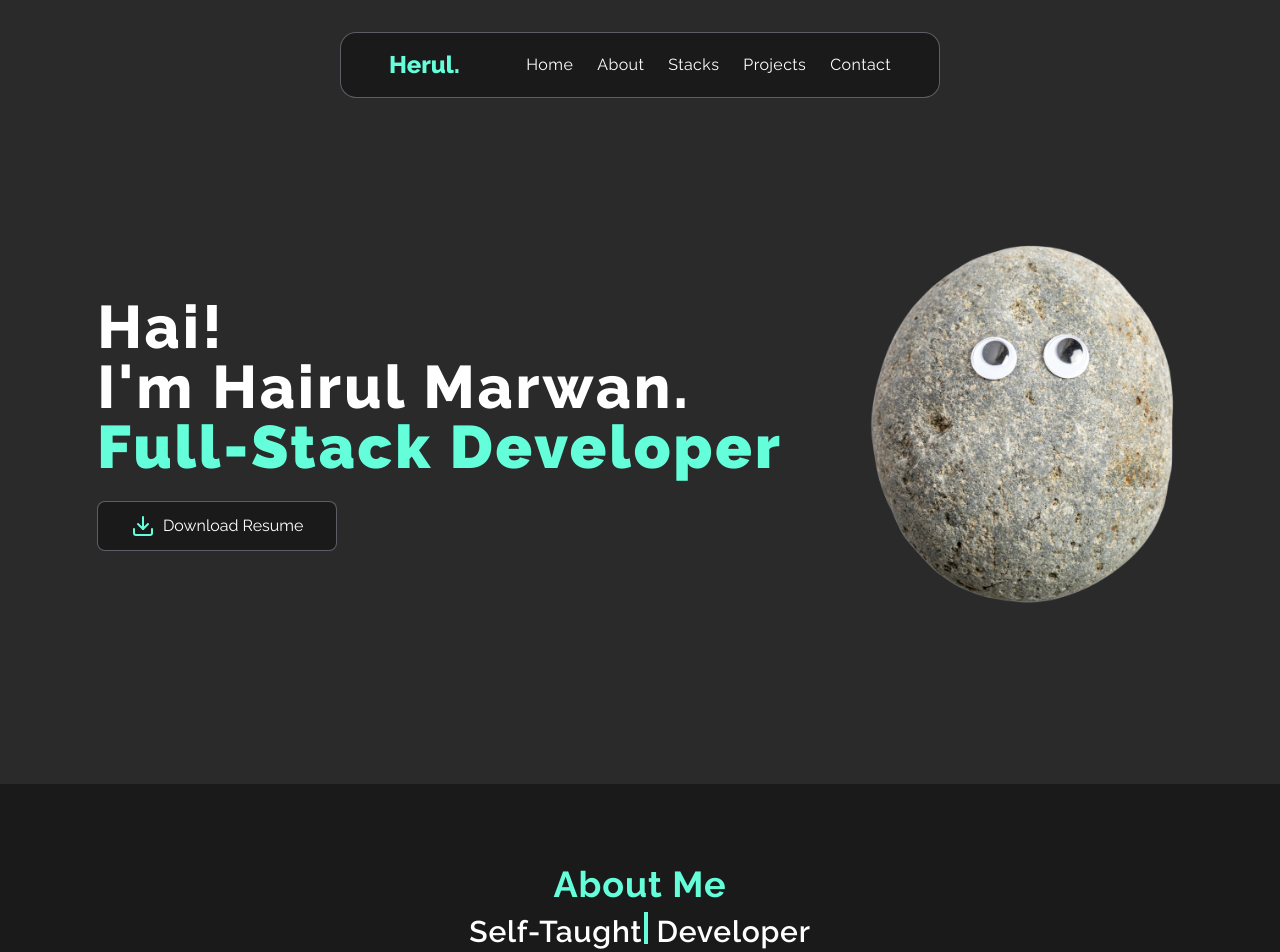
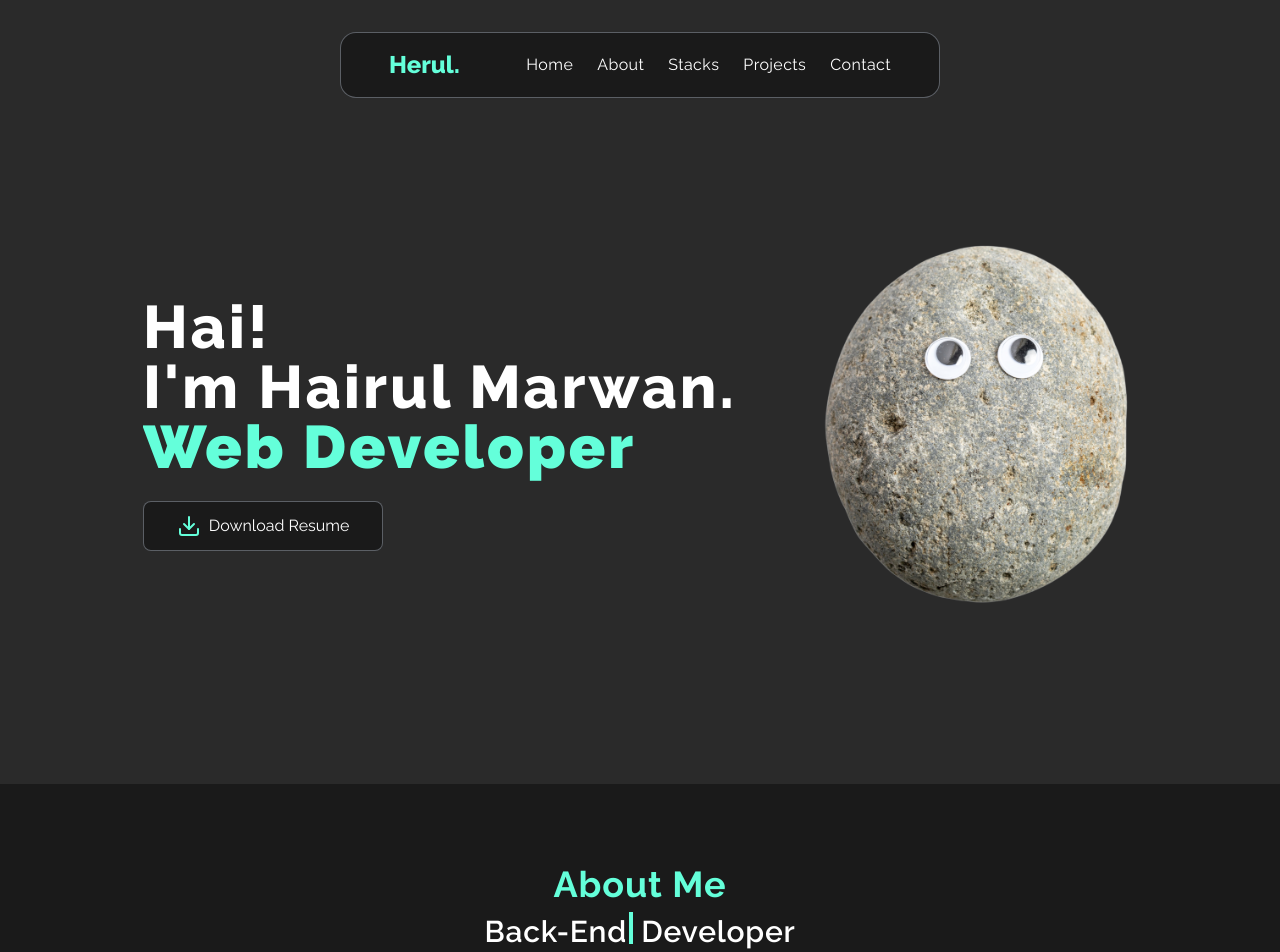
Before and after one commit to hrl6/my-portfolio, a Vue app: page /projects in a window 1280 px wide. Shown: the top 952 px of the page. Built offline with nearby package versions, Linux system fonts and the light colour scheme.

Commit message:
change title

```diff
--- a/src/components/About.vue
+++ b/src/components/About.vue
@@ -24,7 +24,7 @@
         <div v-slide-up>
           <div class="px-10">
             <p class="text-lg text-white mb-4">
-              Salam! I'm Hairul Marwan, a full-stack developer from Sabah, Malaysia with <b>a year of professional
+              Salam! I'm Hairul Marwan, a web developer from Sabah, Malaysia with <b>a year of professional
                 experience</b>. I specialize in creating seamless web applications, bringing together responsive
               frontend
               interfaces and robust backend solutions.
@@ -46,7 +46,7 @@ import AnimatedSection from './animations/AnimatedSection.vue';
 import AnimatedSectionUp from './animations/AnimatedSectionUp.vue';
 
 
-const title = ['Full-Stack', 'Self-Taught']
+const title = ['Front-End', 'Back-End', 'Self-Taught']
 const displayText = ref('')
 const isTyping = ref(true)
 const currentTitleIndex = ref(0)
--- a/src/components/Hero.vue
+++ b/src/components/Hero.vue
@@ -4,7 +4,7 @@
       <div>
         <h1 v-slide-in class="font-raleway text-5xl md:text-6xl font-extrabold tracking-wider">Hai!</h1>
         <h1 v-slide-in class="font-raleway text-5xl md:text-6xl font-extrabold tracking-wider">I'm Hairul Marwan.</h1>
-        <h1 v-slide-in class="font-raleway text-5xl md:text-6xl font-[900] tracking-wider text-primary">Full-Stack
+        <h1 v-slide-in class="font-raleway text-5xl md:text-6xl font-[900] tracking-wider text-primary">Web
           Developer</h1>
         <a href="https://drive.google.com/file/d/1yMoEi5pcELE71NAPnCZbmvLdl9YQWdPa/view?usp=sharing" target="_blank"
           class="flex justify-center gap-2 transition-all duration-200 ease-in group mt-6 px-6 py-3 bg-dark hover:bg-stone-900/60 hover:border-primary/50 border-[1px] hover:text-primary/90 border-gray-400/50 rounded-lg max-w-60 ">
```
